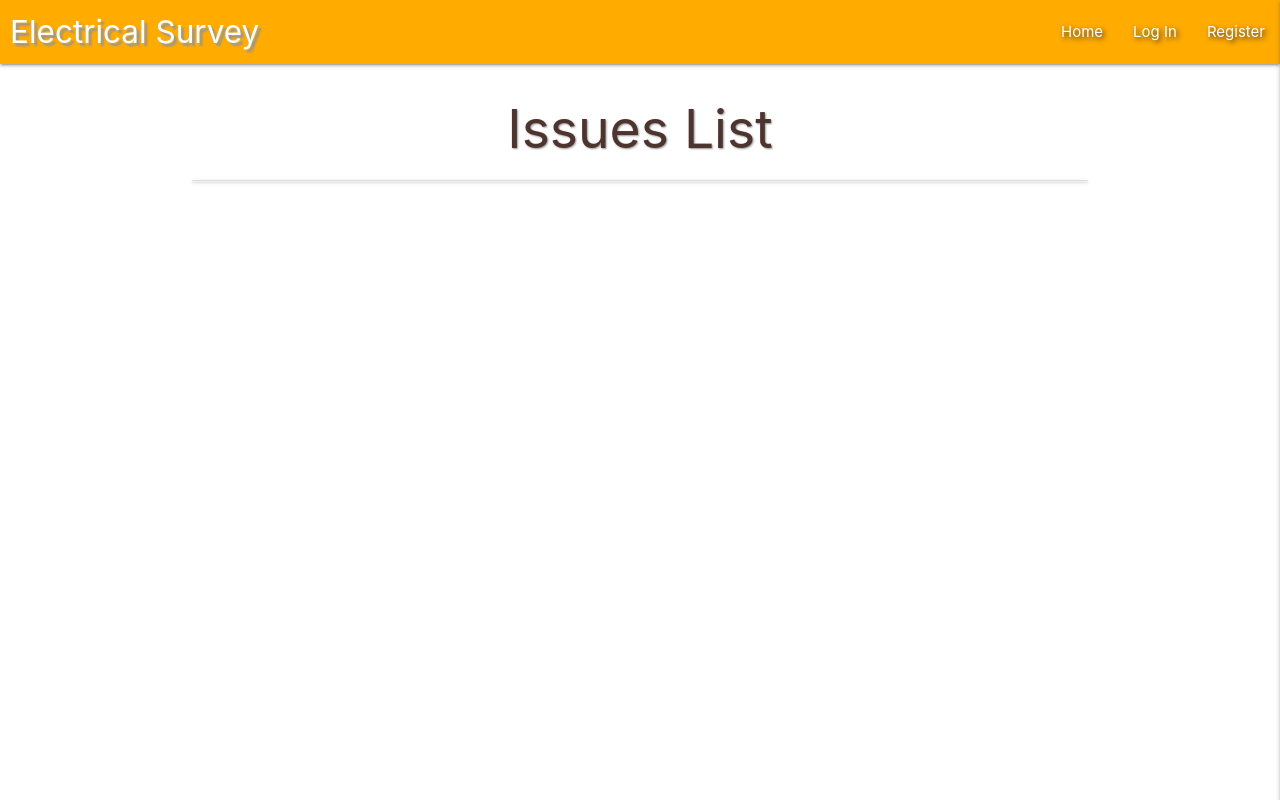
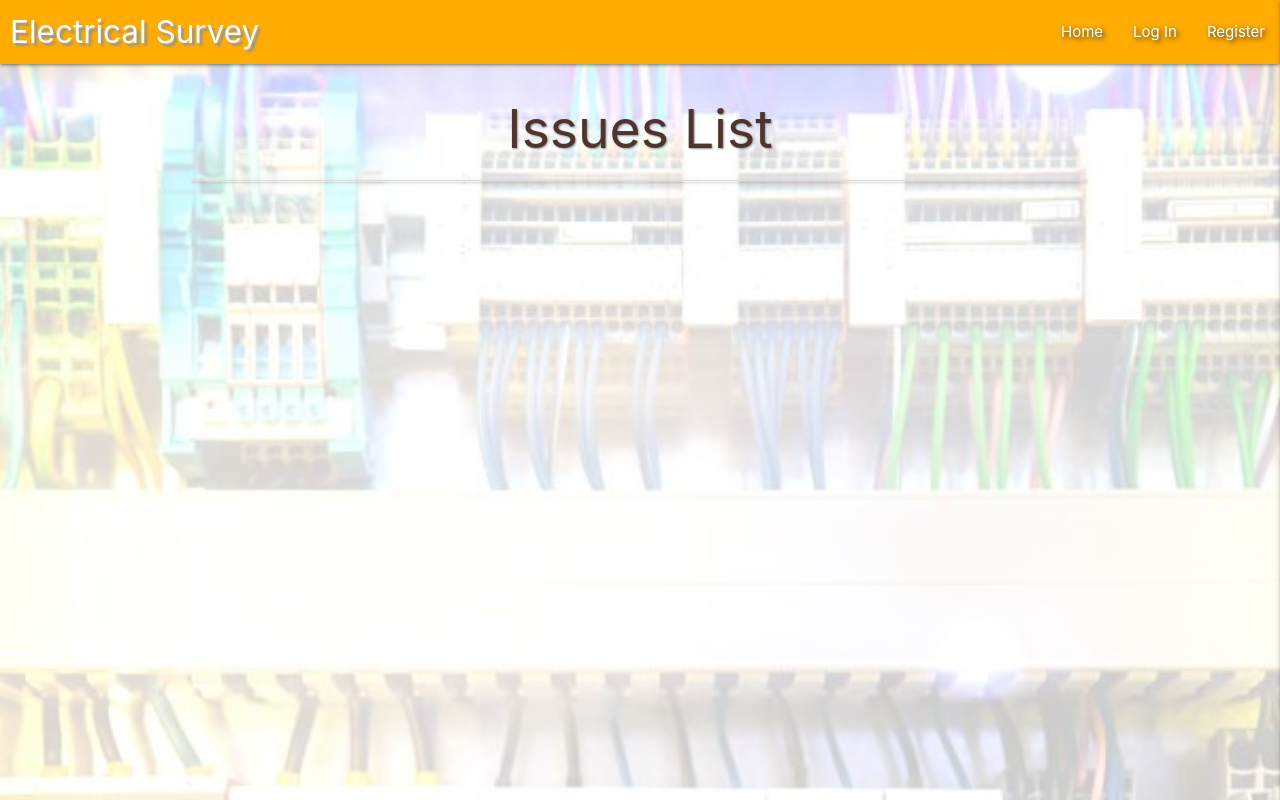
Before and after one commit to Code-Institute-Submissions/STarrant-electrical-survey-db_NovResub, a Flask app: page /issues in a window 1280 px wide. Run offline with Flask 2, Linux system fonts and the light colour scheme; data that the repository does not hold is empty; some libraries are stand-ins or nearby versions.

Commit message:
Style:  Background image added to all pages

```diff
--- a/static/css/style.css
+++ b/static/css/style.css
@@ -1,5 +1,15 @@
+/* body {
+    width: 100%;
+} */
+
 body {
+    background: url('/static/images/markus-spiske-kK7uPfb2YWU-unsplash-2-whiten.jpg');
+    background-size: cover;
+    background-repeat: no-repeat;
+    height: calc(100vh - 64px);
     width: 100%;
+    color: #293132;
+    margin: var(--top-spacing) auto;
 }
 
 .flashes h4 {
```
Also changed, not shown: static/images/markus-spiske-kK7uPfb2YWU-unsplash-2-whiten.jpg (added).
